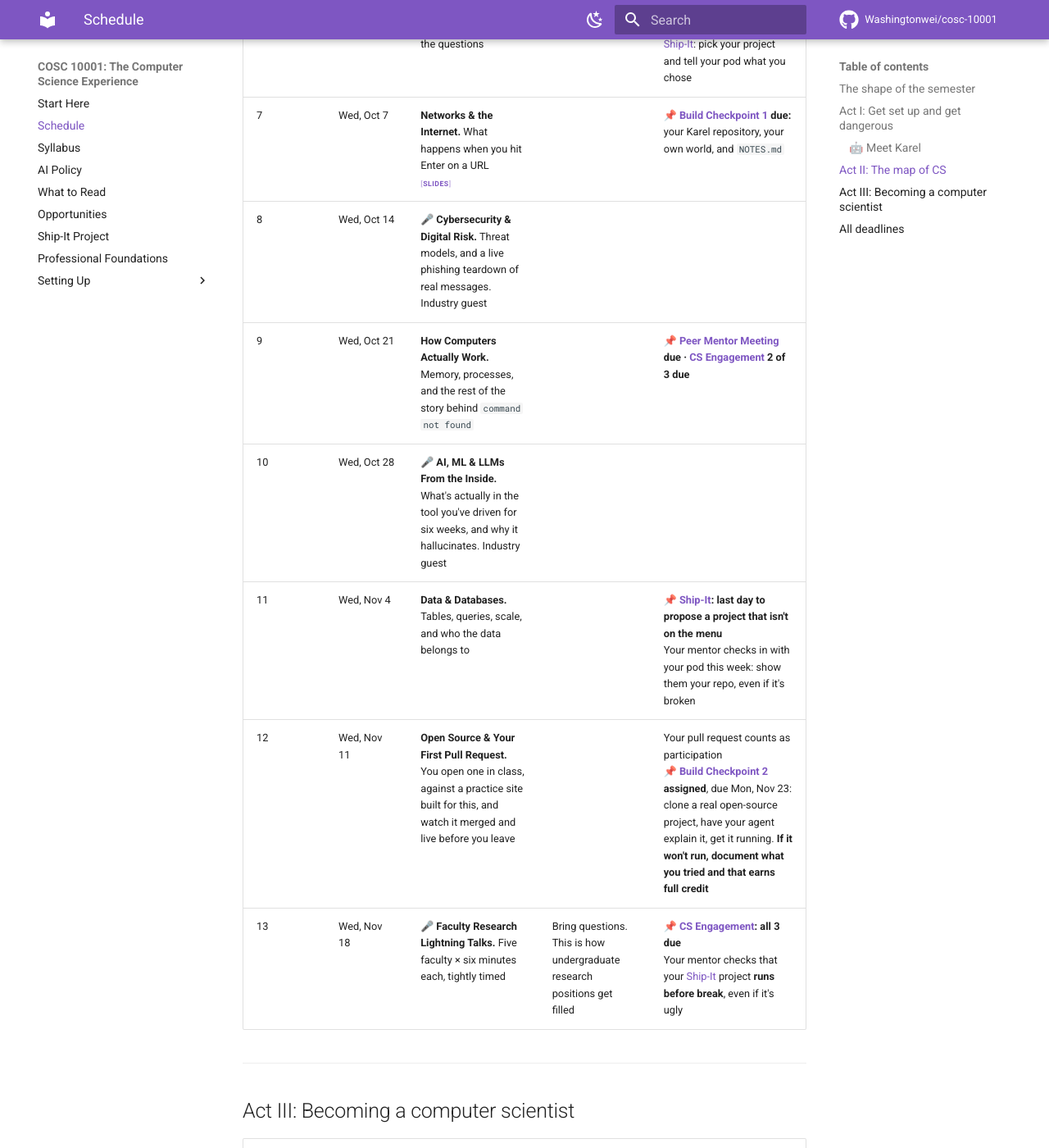
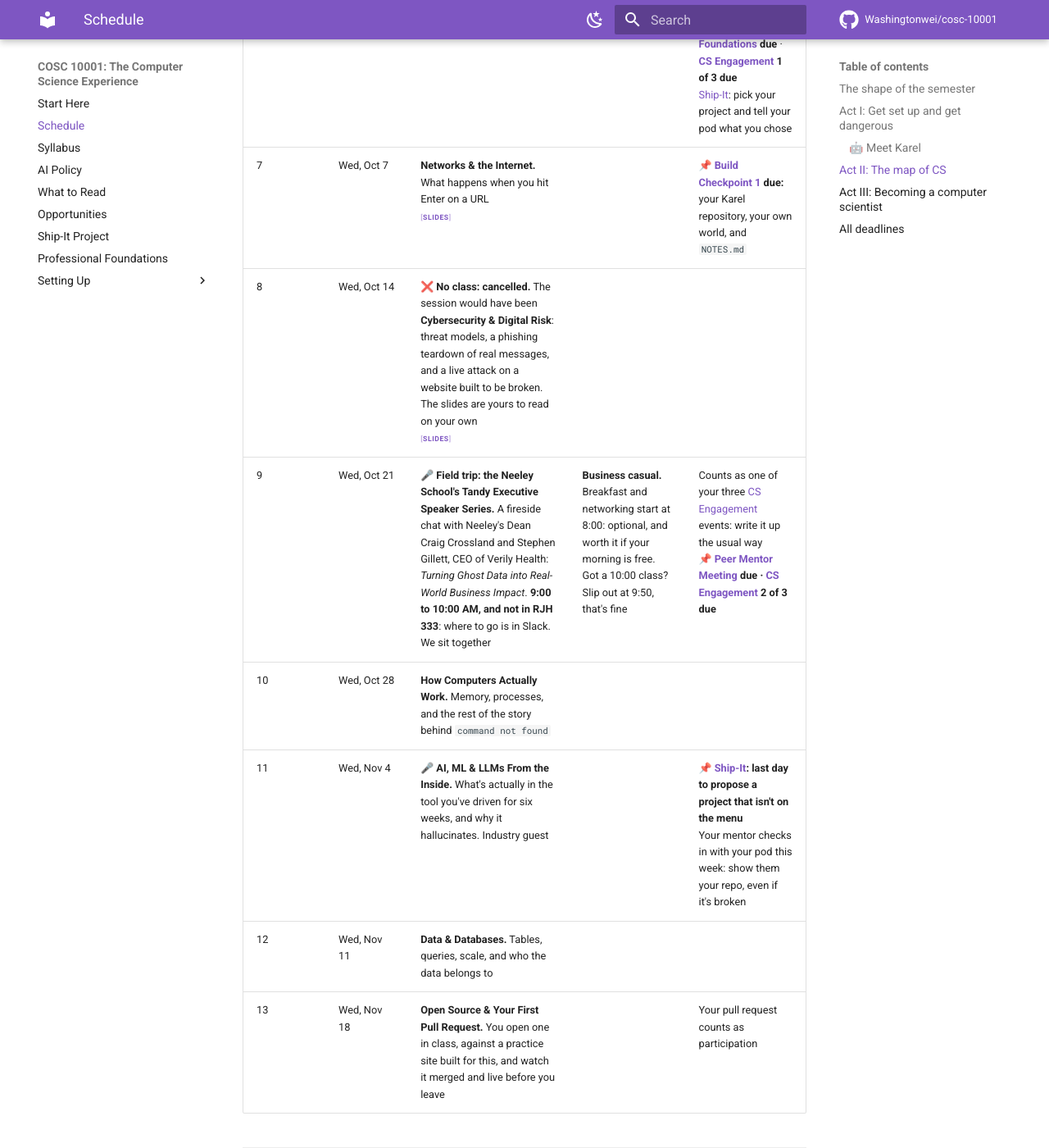
Before and after one commit to Washingtonwei/cosc-10001, an MkDocs documentation site: the page built from docs/schedule.md, in a window 1280 px wide and 1400 px high, scrolled down 2786 px. Shown: the whole window at 82% size. Built offline with MkDocs 1.6.1 and Material for MkDocs 9.7.7, drawn with Linux system fonts in a browser that asks for light colours; comment, search, counter and statistics services are not loaded; some of the changed text lies outside the part shown.

Commit message:
Schedule: Oct 14 cancelled, Oct 21 is a Neeley field trip
Wed, Oct 14 did not meet. Wed, Oct 21 the class attends the Tandy
Executive Speaker Series fireside chat instead. The topics after it
slide one week, Faculty Research Lightning Talks drop out this year,
and Build Checkpoint 2 is now due Mon, Nov 30.

Co-Authored-By: Claude Opus 5.5 <noreply@anthropic.com>

```diff
--- a/docs/schedule.md
+++ b/docs/schedule.md
@@ -35,18 +35,18 @@
 
 ## Act II: The map of CS
 
-Each session here closes with ten minutes of *"now do it with your agent"*, a small hands-on task in that week's subfield. Week 6 is the exception: it's a panel, no laptops. Two to four students also open every session with [*This Week in CS*](reading.md), starting Wed, Sep 23.
+Each session here closes with ten minutes of *"now do it with your agent"*, a small hands-on task in that week's subfield. Weeks 6 and 9 are the exceptions: a panel, and a field trip. Two to four students also open every session with [*This Week in CS*](reading.md), starting Wed, Sep 23.
 
 | Week | Date | Session | Before class | Due & announcements |
 |---|---|---|---|---|
 | 6 | Wed, Sep 30 | 👥 **Thriving in College.** Student panel, no laptops. Your five peer mentors, and you ask the questions | Bring a question. Anonymous is fine | The written version, with deadlines, is **[Opportunities](opportunities.md)**<br>📌 [**Professional Foundations**](professional-foundations.md) **due** · [**CS Engagement**](syllabus.md#cs-engagement-experiences-3-15) **1 of 3 due**<br>[Ship-It](ship-it.md#timeline): pick your project and tell your pod what you chose |
 | 7 | Wed, Oct 7 | **Networks & the Internet.** What happens when you hit Enter on a URL<br>[Slides](week-07-slides.html){ .mat } | | 📌 [**Build Checkpoint 1**](syllabus.md#build-checkpoints-2-10) **due:** your Karel repository, your own world, and `NOTES.md` |
-| 8 | Wed, Oct 14 | 🎤 **Cybersecurity & Digital Risk.** Threat models, and a live phishing teardown of real messages. Industry guest | | |
-| 9 | Wed, Oct 21 | **How Computers Actually Work.** Memory, processes, and the rest of the story behind `command not found` | | 📌 [**Peer Mentor Meeting**](syllabus.md#peer-mentor-meeting-10) **due · [CS Engagement](syllabus.md#cs-engagement-experiences-3-15) 2 of 3 due** |
-| 10 | Wed, Oct 28 | 🎤 **AI, ML & LLMs From the Inside.** What's actually in the tool you've driven for six weeks, and why it hallucinates. Industry guest | | |
-| 11 | Wed, Nov 4 | **Data & Databases.** Tables, queries, scale, and who the data belongs to | | 📌 [**Ship-It**](ship-it.md#timeline)**: last day to propose a project that isn't on the menu**<br>Your mentor checks in with your pod this week: show them your repo, even if it's broken |
-| 12 | Wed, Nov 11 | **Open Source & Your First Pull Request.** You open one in class, against a practice site built for this, and watch it merged and live before you leave | | Your pull request counts as participation<br>📌 [**Build Checkpoint 2**](syllabus.md#build-checkpoints-2-10) **assigned**, due Mon, Nov 23: clone a real open-source project, have your agent explain it, get it running. **If it won't run, document what you tried and that earns full credit** |
-| 13 | Wed, Nov 18 | 🎤 **Faculty Research Lightning Talks.** Five faculty × six minutes each, tightly timed | Bring questions. This is how undergraduate research positions get filled | 📌 [**CS Engagement**](syllabus.md#cs-engagement-experiences-3-15)**: all 3 due**<br>Your mentor checks that your [Ship-It](ship-it.md#timeline) project **runs before break**, even if it's ugly |
+| 8 | Wed, Oct 14 | ❌ **No class: cancelled.** The session would have been **Cybersecurity & Digital Risk**: threat models, a phishing teardown of real messages, and a live attack on a website built to be broken. The slides are yours to read on your own<br>[Slides](week-08-slides.html){ .mat } | | |
+| 9 | Wed, Oct 21 | 🎤 **Field trip: the Neeley School's Tandy Executive Speaker Series.** A fireside chat with Neeley's Dean Craig Crossland and Stephen Gillett, CEO of Verily Health: *Turning Ghost Data into Real-World Business Impact*. **9:00 to 10:00 AM, and not in RJH 333**: where to go is in Slack. We sit together | **Business casual.** Breakfast and networking start at 8:00: optional, and worth it if your morning is free. Got a 10:00 class? Slip out at 9:50, that's fine | Counts as one of your three [CS Engagement](syllabus.md#cs-engagement-experiences-3-15) events: write it up the usual way<br>📌 [**Peer Mentor Meeting**](syllabus.md#peer-mentor-meeting-10) **due · [CS Engagement](syllabus.md#cs-engagement-experiences-3-15) 2 of 3 due** |
+| 10 | Wed, Oct 28 | **How Computers Actually Work.** Memory, processes, and the rest of the story behind `command not found` | | |
+| 11 | Wed, Nov 4 | 🎤 **AI, ML & LLMs From the Inside.** What's actually in the tool you've driven for six weeks, and why it hallucinates. Industry guest | | 📌 [**Ship-It**](ship-it.md#timeline)**: last day to propose a project that isn't on the menu**<br>Your mentor checks in with your pod this week: show them your repo, even if it's broken |
+| 12 | Wed, Nov 11 | **Data & Databases.** Tables, queries, scale, and who the data belongs to | | |
+| 13 | Wed, Nov 18 | **Open Source & Your First Pull Request.** You open one in class, against a practice site built for this, and watch it merged and live before you leave | | Your pull request counts as participation<br>| 📌 [**Build Checkpoint 2**](syllabus.md#build-checkpoints-2-10) **assigned**, due Mon, Nov 30: clone a real open-source project, have your agent explain it, get it running. **If it won't run, document what you tried and that earns full credit**<br>📌 [**CS Engagement**](syllabus.md#cs-engagement-experiences-3-15)**: all 3 due**<br>Your mentor checks that your [Ship-It](ship-it.md#timeline) project **runs before break**, even if it's ugly |
 
 ---
 
@@ -74,7 +74,7 @@ Every assignment name below links to its full spec. Which AI rules apply to each
 | Wed, Oct 21 | [CS Engagement](syllabus.md#cs-engagement-experiences-3-15): 2 of 3 complete | n/a |
 | Wed, Nov 4 | [Ship-It](ship-it.md#timeline): last day to propose a project not on the menu | n/a |
 | Wed, Nov 18 | [CS Engagement](syllabus.md#cs-engagement-experiences-3-15): all 3 complete | 15% |
-| **Mon, Nov 23** | [**Build Checkpoint 2**](syllabus.md#build-checkpoints-2-10): read somebody else's code, run it or log the attempt | 5% |
+| **Mon, Nov 30** | [**Build Checkpoint 2**](syllabus.md#build-checkpoints-2-10): read somebody else's code, run it or log the attempt | 5% |
 | **Sun, Dec 6** | [**Ship-It Project**](ship-it.md): artifact, `README.md`, `AI-NOTES.md` | 20% |
 | Wed, Dec 9 | [Ship-It demo](ship-it.md#what-you-turn-in) (in class) | *(included above)* |
 | **Mon, Dec 14** | [**Four-Year CS Development Plan**](syllabus.md#final-project-four-year-cs-development-plan-15): one to two pages, written | 15% |
```
Also changed, not shown: docs/opportunities.md (+2 -2 lines).
